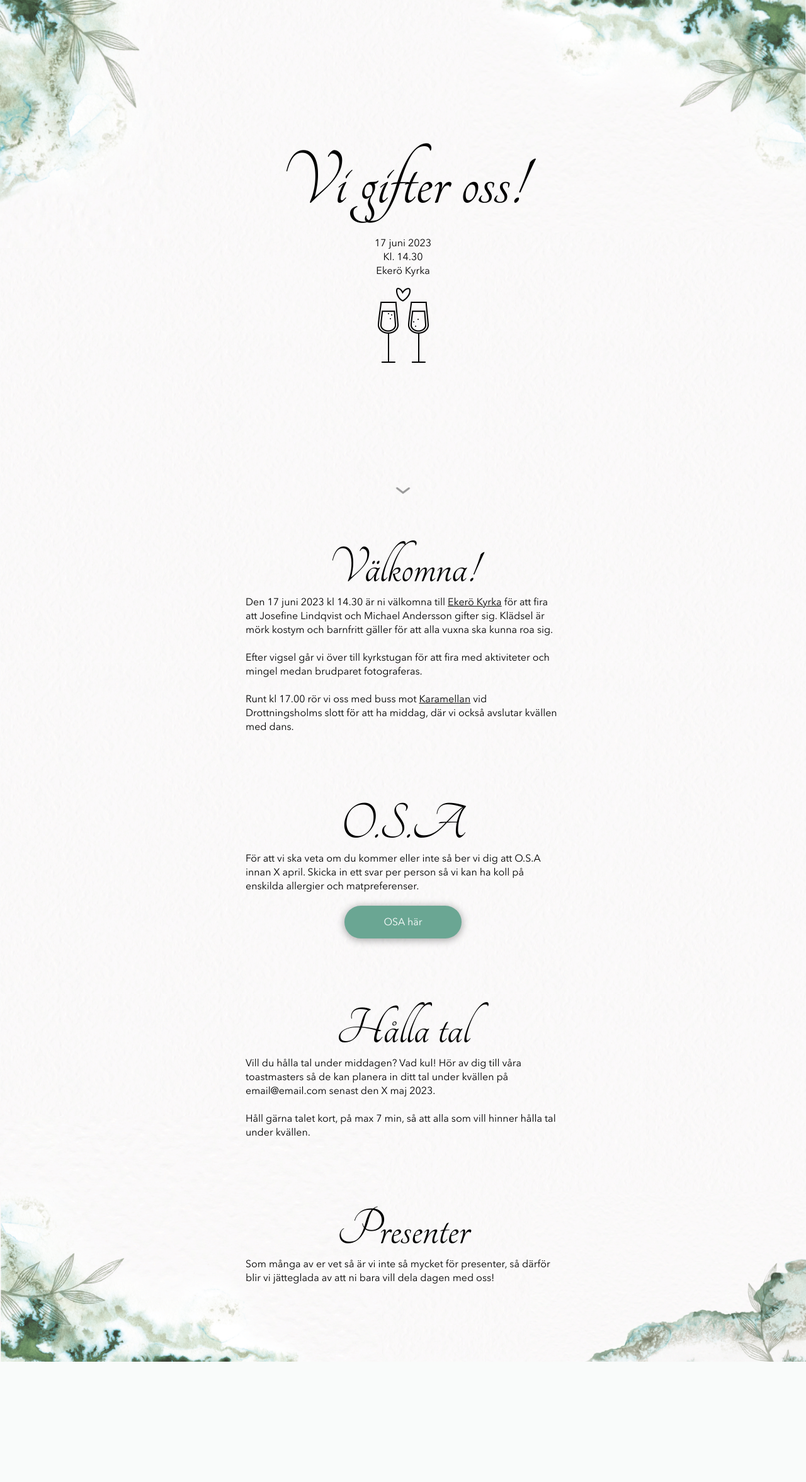
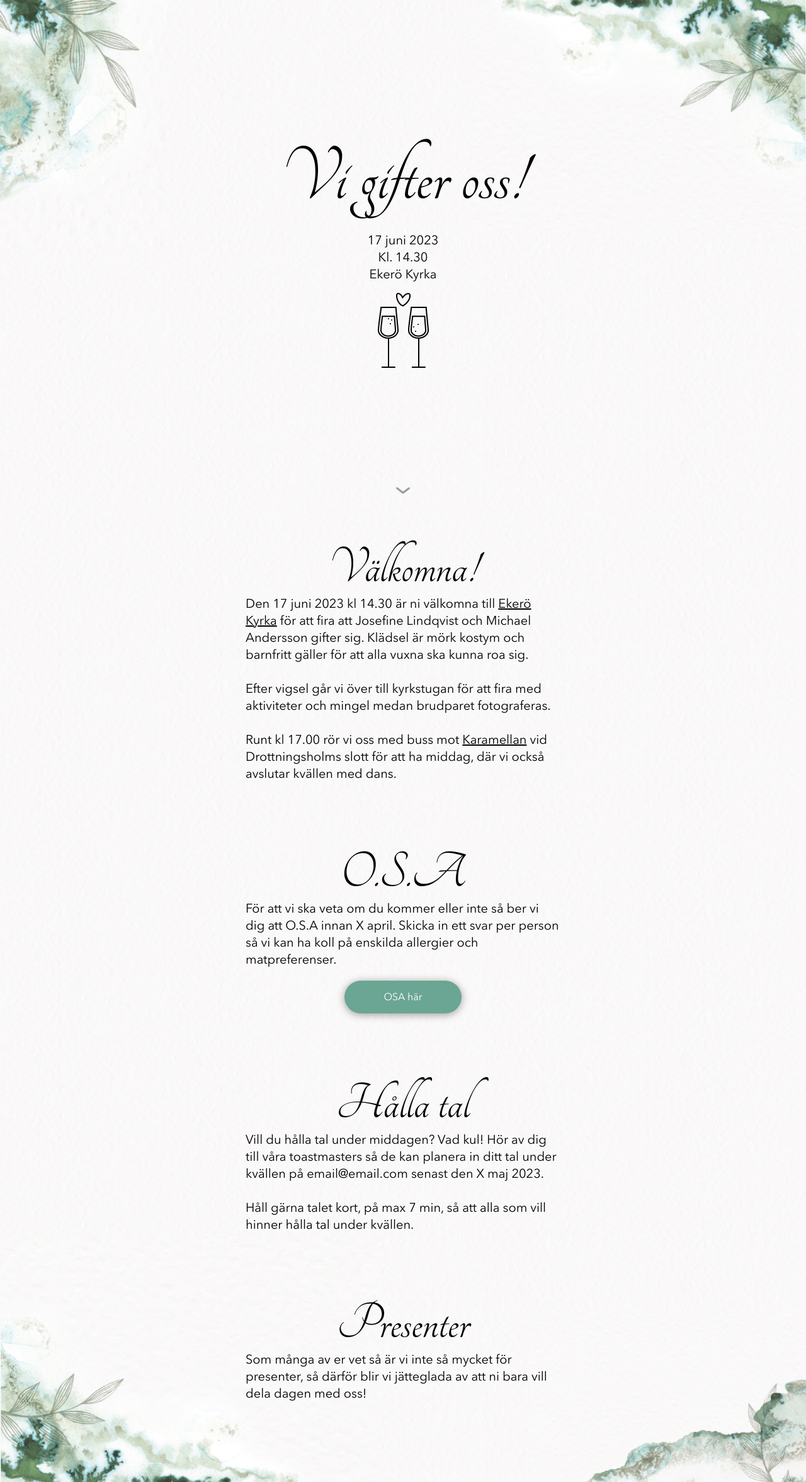
Before and after one commit to JosefineLindqvist/josefinelindqvist.github.io, a PHP site: page / in a window 1280 px wide. Shown: the whole page at 63% size. Before the commit the page ends 2162 px from the top, so only its background shows below. Run offline with PHP 8.4, Linux system fonts and the light colour scheme; some libraries are stand-ins or nearby versions.

Commit message:
Update portfolio.css

```diff
--- a/portfolio.css
+++ b/portfolio.css
@@ -2,7 +2,7 @@ html, body {
     margin: 0;
     padding: 0;
     font-family: AvenirNext, Helvetica, sans-serif;
-    font-size: 16px;
+    font-size: 20px;
     text-size-adjust: 100%;
     -ms-text-size-adjust: 100%;
     -moz-text-size-adjust: 100%;
@@ -23,13 +23,15 @@ h1 {
 }
 
 p {
-    font-size: 16px;
     margin: 0;
     text-align: left;
+    z-index: 5;
 }
 
-.icon {margin-top: 16px;
-    height: 119px;}
+.icon {
+    margin-top: 16px;
+    height: 119px;
+}
 
 #top {
     height: 100vh;
@@ -64,7 +66,7 @@ p {
 
 .text {
     position:relative;
-    width: 500px;
+    max-width: 500px;
     margin: auto;
     margin-bottom: 100px;
     text-align: center;
@@ -157,6 +159,7 @@ a {
 
     .text {
         width: 90%;
+        max-width: inherit;
         margin-bottom: 200px;
     }
 
```
